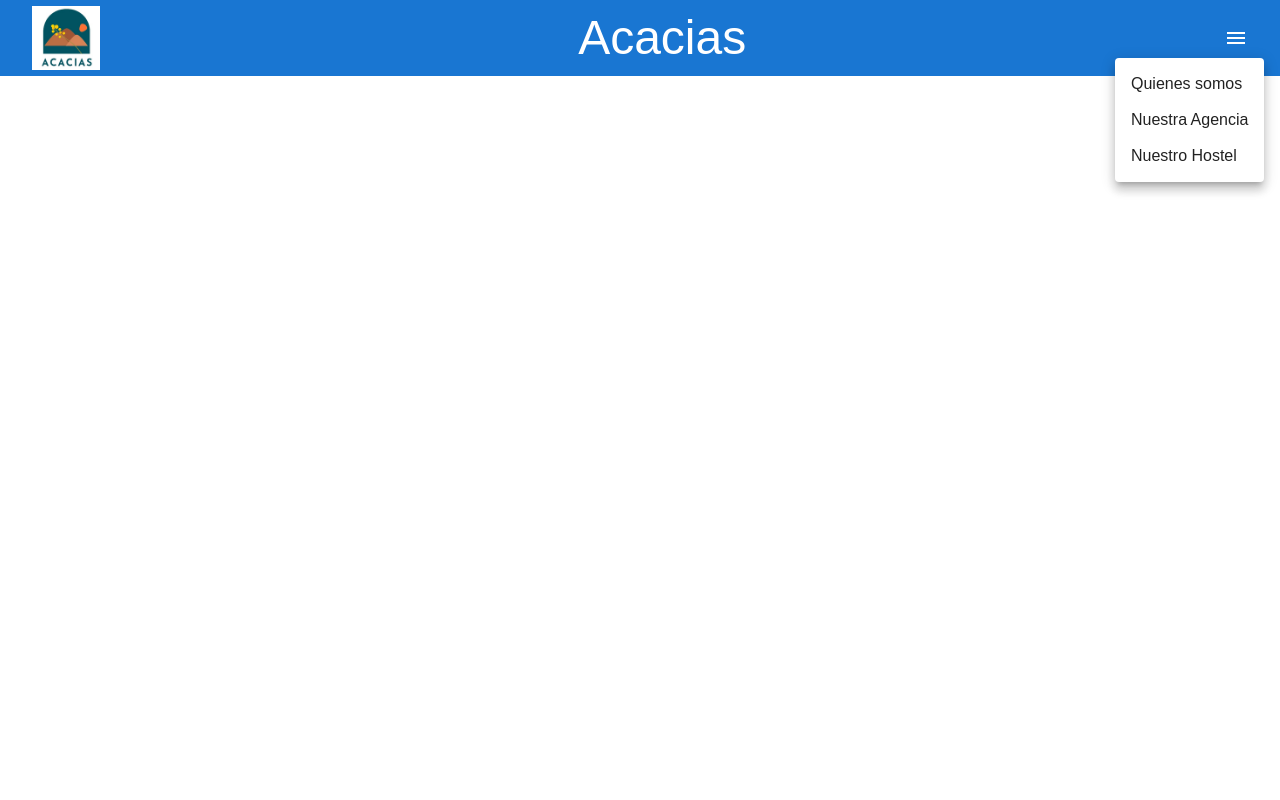
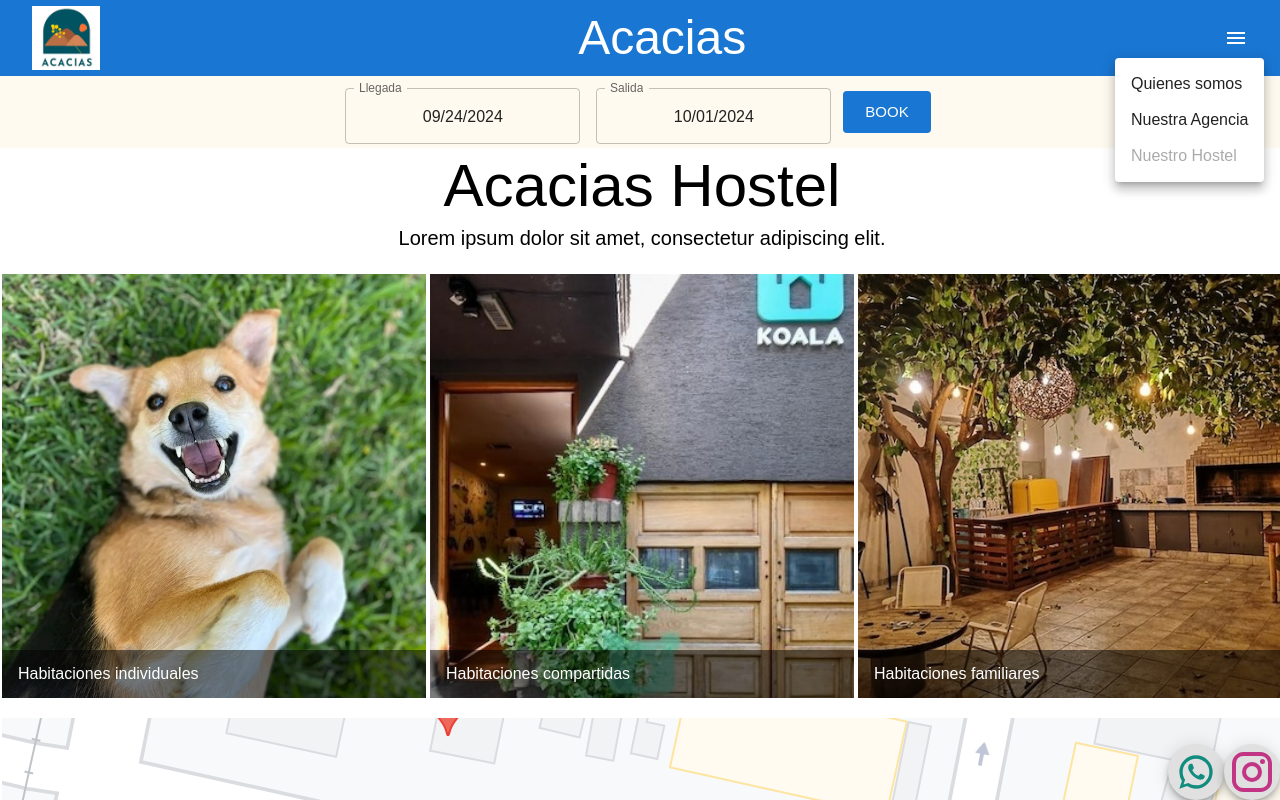
Before and after one commit to nahuels-mza/koala-hostel, a React (Create React App) app: page / in a window 1280 px wide. Both pictures are taken after a click on the button 1236 px from the left and 38 px from the top of the page. Shown: the top 800 px of the page. Built offline with nearby package versions, Linux system fonts and the light colour scheme.

Commit message:
Routing hostel page as home page

```diff
--- a/src/components/Header/MainHeader.tsx
+++ b/src/components/Header/MainHeader.tsx
@@ -21,7 +21,7 @@ export default function Header() {
         "id": "/agencia"
     }, {
         "name": "Nuestro Hostel",
-        "id": "/hostel"
+        "id": "/"
     }
     ]
     const [anchorEl, setAnchorEl] = React.useState<null | HTMLElement>(null);
@@ -37,7 +37,7 @@ export default function Header() {
         <Box sx={{ flexGrow: 1 }} component='header'>
             <AppBar position="static" >
                 <Toolbar>
-                    <Button href={'/hostel'}>
+                    <Button href={'/'}>
                         <Box
                             component="img"
                             sx={{ height: 64 }}
@@ -70,7 +70,7 @@ export default function Header() {
                         >
 
                             {options.map((option) => (
-                                <MenuItem disabled={window.location.pathname.includes(option.id)} key={option.name} selected={option.name === ''} onClick={handleClose}>
+                                <MenuItem disabled={window.location.pathname === option.id} key={option.name} selected={option.name === ''} onClick={handleClose}>
                                     <Link href={option.id} color="inherit" underline="none">
                                         {option.name}
                                     </Link>
--- a/src/route.tsx
+++ b/src/route.tsx
@@ -20,7 +20,7 @@ const router = createBrowserRouter([
 
             },
             {
-                path: "hostel",
+                path: "/",
                 element: <MainHostel />
             },
             {
```
